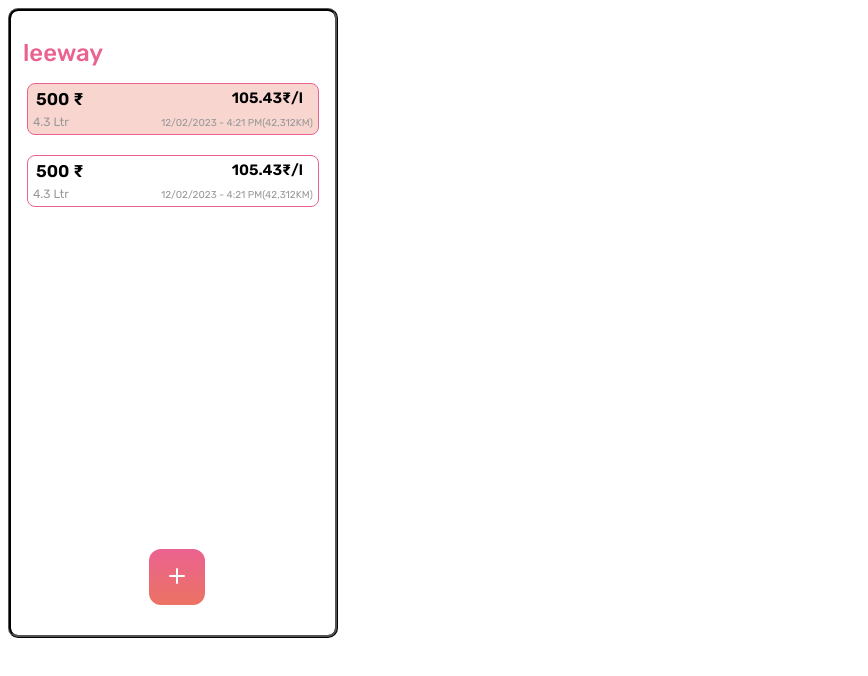
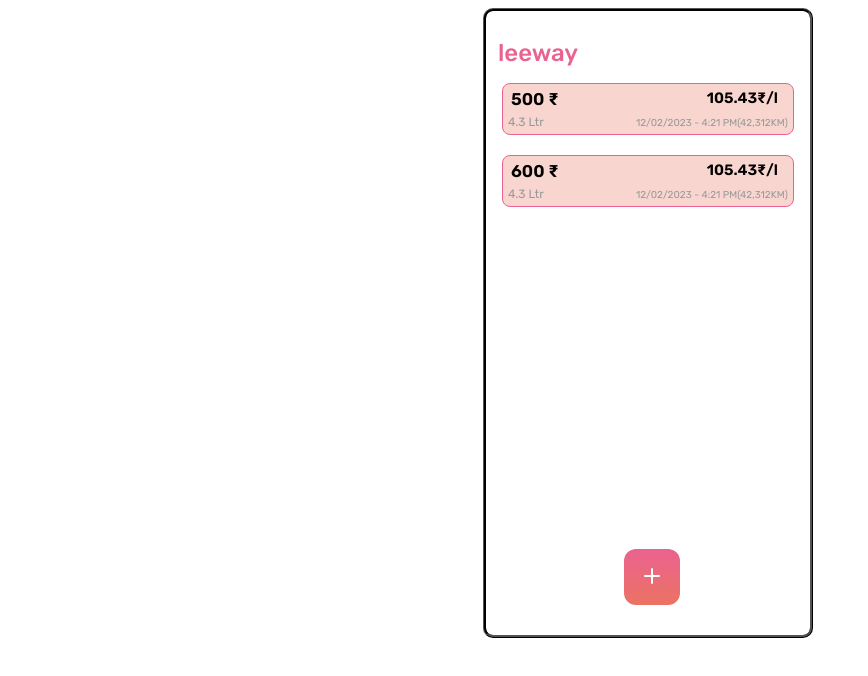
Before and after one commit to lumos-studio/leeway-web, a React (Vite) app: page / in a window 1280 px wide. Shown: the top 676 px of the page, without its empty margins (0-868 px from the left). Built offline with nearby package versions, Linux system fonts and the light colour scheme.

Commit message:
transaction list UI (Loop through an Array)

```diff
--- a/src/App.css
+++ b/src/App.css
@@ -1,4 +1,5 @@
 .home {
+  max-width: 400px;
   width: 300px;
   height: 600px;
   background-color: #ffff;
@@ -59,20 +60,6 @@ h1 {
   right: 130px;
 }
 
-/* input {
-  width: 290px;
-  height: 50px;
-  border-radius: 8px;
-  border-color: #EA6290;
-}
-
-.ip {
-  display: flex;
-  flex-direction: column;
-  gap: 20px;
-  justify-content: center;
-} */
-
 .transaction-ip {
   display: flex;
   flex-direction: column;
@@ -88,7 +75,7 @@ h1 {
   font-family: 'rubik';
 }
 
-.data1 {
+/* .data1 {
   position: relative;
   border: 1px solid #EA6290;
   height: 50px;
@@ -186,7 +173,7 @@ p:nth-child(4) {
   font-family: 'rubik';
   font-weight: 400;
   color: #999999;
-}
+} */
 
 .data {
   display: flex;
@@ -194,3 +181,59 @@ p:nth-child(4) {
   gap: 20px;
   align-items: center;
 }
+
+.list {
+  position: relative;
+  width: 290px;
+  height: 50px;
+  border: 1px solid #EA6290;
+  border-radius: 8px;
+  background-color: #EC73634D;
+}
+
+.list-item {
+  position: absolute;
+  padding: 5px;
+}
+
+.rs {
+  top: 0;
+  left: 3px;
+  font-family: 'rubik';
+  font-size: 17px;
+  font-weight: 700;
+}
+
+.rspl {
+  top: 0;
+  right: 10px;
+  font-family: 'rubik';
+  font-size: 15px;
+  font-weight: 700;
+}
+
+.ltr {
+  bottom: 0;
+  left: 0;
+  font-size: 12px;
+  font-family: 'rubik';
+  font-weight: 400;
+  color: #999999;
+}
+
+.dt {
+  bottom: 0;
+  right: 0;
+  font-size: 10px;
+  font-family: 'rubik';
+  font-weight: 400;
+  color: #999999;
+}
+
+body {
+  width: 100%;
+  height: 100%;
+  display: flex;
+  align-items: center;
+  justify-content: center;
+}
--- a/src/Pages/Home.jsx
+++ b/src/Pages/Home.jsx
@@ -2,13 +2,30 @@ import React from "react";
 import { useNavigate } from "react-router-dom";
 function Home() {
     const navigate = useNavigate();
+    const data = [
+        {
+            id: 1,
+            amount: '500 ₹',
+            amountperlitre: '105.43₹/l',
+            litres: '4.3 Ltr',
+            date: '12/02/2023 - 4:21 PM(42,312KM)',
+        },
+        {
+            id: 2,
+            amount: '600 ₹',
+            amountperlitre: '105.43₹/l',
+            litres: '4.3 Ltr',
+            date: '12/02/2023 - 4:21 PM(42,312KM)',
+        },
+    ];
+
     function handleClick() {
-        navigate("/Transaction")
+        navigate("/transaction")
     }
     return (
         <div class="home">
             <h1>leeway</h1>
-            <section class="data">
+            {/* <section class="data">
                 <div class="data1">
                     <p>500 ₹</p>
                     <p>105.43₹/l</p>
@@ -21,7 +38,19 @@ function Home() {
                     <p class="ltr">4.3 Ltr</p>
                     <p class="date">12/02/2023 - 4:21 PM(42,312KM)</p>
                 </div>
-            </section>
+            </section> */}
+            <div className="data">
+                {data.map(item => (
+                    <div key={item.id} className="list">
+                        <div className="list-item rs">{item.amount}</div>
+                        <div className="list-item rspl">{item.amountperlitre}</div>
+                        <div className="list-item ltr">{item.litres}</div>
+                        <div className="list-item dt">{item.date}</div>
+                    </div>
+                ))}
+
+            </div>
+
             <div className="btn"><button className="add" onClick={handleClick}><img src="addbutton.svg"></img></button></div>
         </div >
 
--- /dev/null
+++ b/vite.config.js
@@ -0,0 +1,7 @@
+import { defineConfig } from 'vite'
+import react from '@vitejs/plugin-react-swc'
+
+// https://vitejs.dev/config/
+export default defineConfig({
+  plugins: [react()],
+})
```
Also changed, not shown: 1 other file (tests, documents, lock files or other folders).
